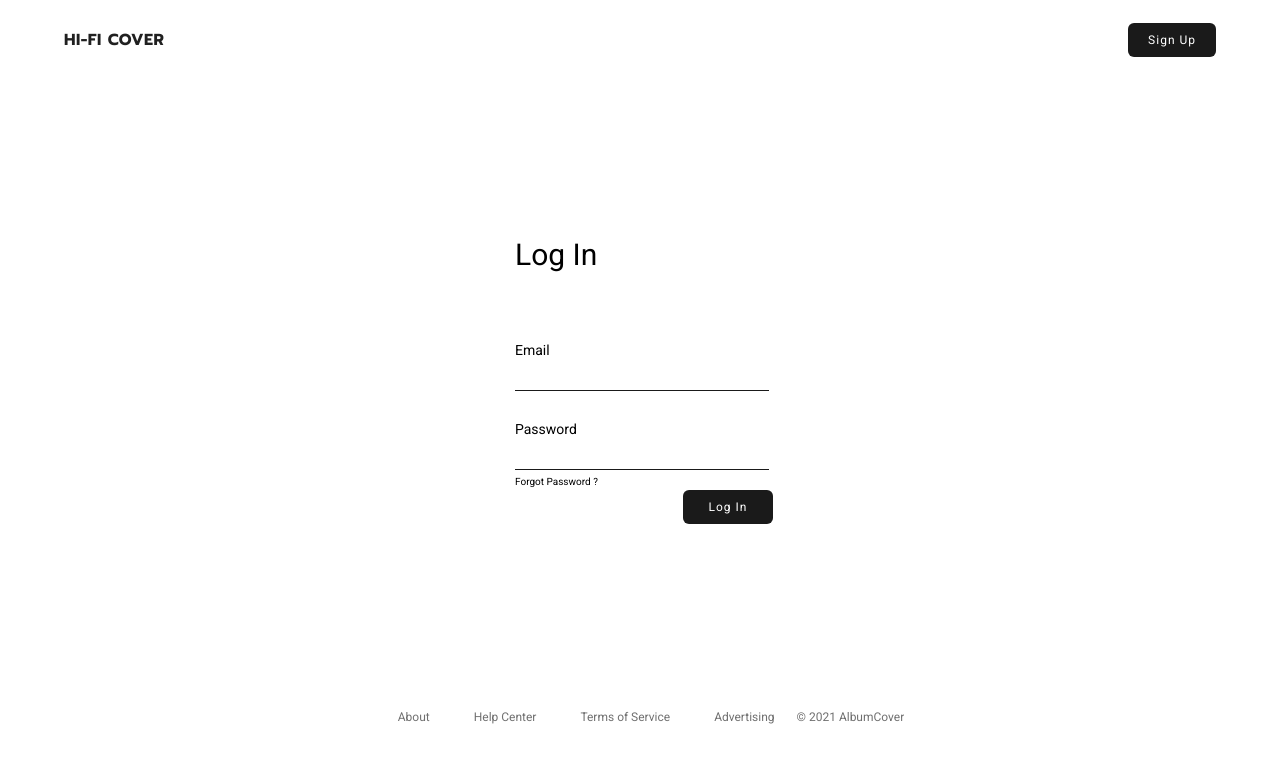
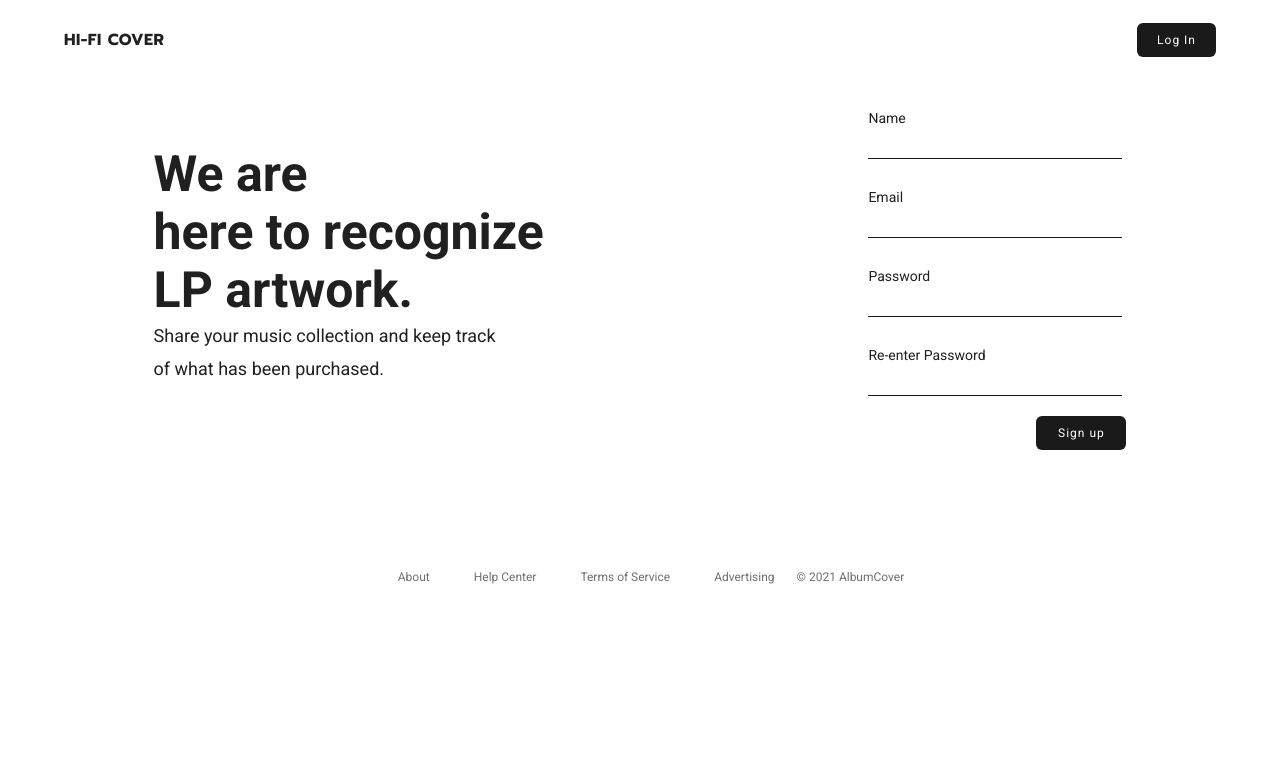
Before and after one commit to octaviusg/albumCover, a React (Create React App) app in the folder client/: page / in a window 1280 px wide. Shown: the top 762 px of the page. Built offline with nearby package versions, Linux system fonts and the light colour scheme.

Commit message:
login register landing format

```diff
--- a/client/src/App.js
+++ b/client/src/App.js
@@ -23,16 +23,12 @@ function App() {
     <Router>
       <Switch>
         <Route exact path="/">
-          {user ? <Home /> : <Login />}
+          {user ? <Home /> : <Landing />}
         </Route>
         <Route path="/login">{user ? <Redirect to="/" /> : <Login />}</Route>
         <Route path="/signup">{user ? <Redirect to="/" /> : <Signup />}</Route>
         <Route path="/profile/:username">
           <Profile />
-        </Route>
-
-        <Route path="/landing">
-          <Landing />
         </Route>
 
         <Route path="/about">
--- a/client/src/pages/landing/Landing.js
+++ b/client/src/pages/landing/Landing.js
@@ -6,9 +6,16 @@ export default function Landing() {
   return (
     <div className="landingContainer">
       <div className="topbarLanding">
-        <div className="branding">hi-fi cover</div>
+        <Link className="brandLink" to="/">
+          <div className="branding">hi-fi cover</div>
+        </Link>
+
         <div className="loginBtnContainer">
-          <button className="loginBtn">Log In</button>
+          <Link to="/login">
+            <button to="/login" className="loginBtn">
+              Log In
+            </button>
+          </Link>
         </div>
       </div>
       <div className="bodyContainer">
@@ -22,10 +29,53 @@ export default function Landing() {
             <p>Share your music collection and keep track</p>
             <p>of what has been purchased.</p>
           </span>
-          <button className="signUpBtn">Sign Up</button>
         </div>
 
-        <img src="./assets/disc.svg" alt="" className="contentImg" />
+        <div className="loginBox">
+          <div className="loginTitle" htmlFor="username">
+            Name
+          </div>
+          <input
+            type="text"
+            name="username"
+            className="login-input"
+            autoComplete="new-password"
+          />
+
+          <div className="loginTitle" htmlFor="password">
+            Email
+          </div>
+          <input
+            type="email"
+            name="email"
+            className="login-input"
+            autoComplete="new-password"
+          />
+          <div className="loginTitle" htmlFor="password">
+            Password
+          </div>
+          <input
+            type="password"
+            name="password"
+            className="login-input"
+            autoComplete="new-password"
+          />
+          <div className="loginTitle" htmlFor="password">
+            Re-enter Password
+          </div>
+          <input
+            type="password"
+            name="password"
+            className="login-input"
+            autoComplete="new-password"
+          />
+          <div className="lowerForm">
+            <span className="placeholder"></span>
+            <button type="button" className="login-btn">
+              Sign up
+            </button>
+          </div>
+        </div>
       </div>
       <div className="footer">
         <div className="footerNav">
--- a/client/src/pages/landing/landing.css
+++ b/client/src/pages/landing/landing.css
@@ -15,6 +15,11 @@
   text-transform: uppercase;
   color: #202020;
   letter-spacing: 0.5px;
+  cursor: pointer;
+}
+
+.brandLink {
+  text-decoration: none !important;
 }
 
 .loginBtn {
--- a/client/src/pages/login/Login.js
+++ b/client/src/pages/login/Login.js
@@ -23,7 +23,10 @@ export default function Login() {
   return (
     <div className="loginContainer">
       <div className="topbarLanding">
-        <div className="branding">hi-fi cover</div>
+        <Link className="brandLink" to="/">
+          <div className="branding">hi-fi cover</div>
+        </Link>
+
         <div className="signupBtnContainer">
           <Link to="/signup">
             <button className="signUpBtnNew">Sign Up</button>
@@ -42,7 +45,6 @@ export default function Login() {
               required
               name="email"
               className="login-input"
-              autoComplete="off"
               ref={email}
             />
 
@@ -55,7 +57,6 @@ export default function Login() {
               minLength="6"
               name="password"
               className="login-input"
-              autoComplete="off"
               ref={password}
             />
 
--- a/client/src/pages/login/login.css
+++ b/client/src/pages/login/login.css
@@ -8,6 +8,7 @@
 .signUpBtnNew {
   background-color: #1a1a1a;
   padding: 10px 20px 10px 20px;
+  width: 90px;
   border: none;
   font-size: 12px;
   letter-spacing: 1px;
@@ -27,7 +28,8 @@
   display: flex;
   align-items: center;
   justify-content: center;
-  height: 75vh;
+  height: 70vh;
+  margin-bottom: 40px;
 }
 
 .loginformwrap {
--- a/client/src/pages/signup/Signup.js
+++ b/client/src/pages/signup/Signup.js
@@ -5,7 +5,10 @@ export default function Signup() {
   return (
     <div className="loginContainer">
       <div className="topbarLanding">
-        <div className="branding">hi-fi cover</div>
+        <Link className="brandLink" to="/">
+          <div className="branding">hi-fi cover</div>
+        </Link>
+
         <div className="signupBtnContainer">
           <Link to="/login">
             <button className="signUpBtnNew">Login</button>
@@ -54,7 +57,7 @@ export default function Signup() {
               autoComplete="new-password"
             />
             <div className="lowerForm">
-              <span className="loginForgot">Forgot Password?</span>
+              <span className="placeholder"></span>
               <button type="button" className="login-btn">
                 Sign up
               </button>
```
